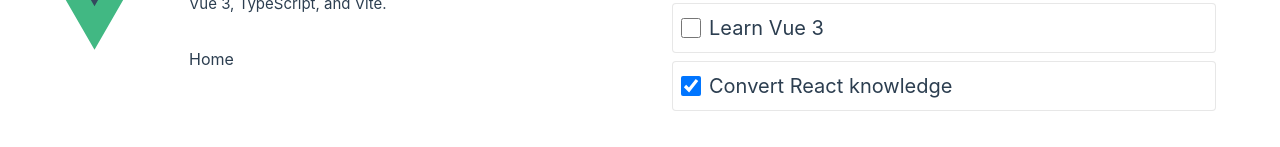
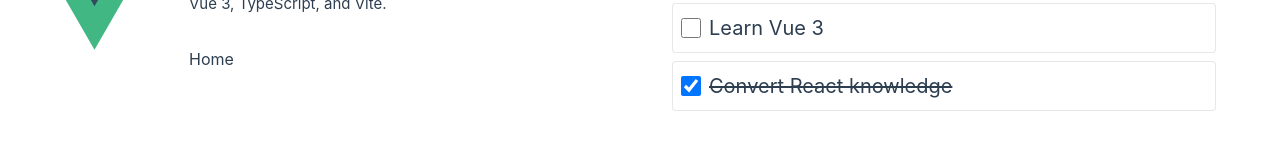
Before and after one commit to andreeaorian/multi-page-to-do-app, a Vue app: page / in a window 1280 px wide. Shown: the part 405-552 px from the top of the page. Built offline with nearby package versions, Linux system fonts and the light colour scheme; the HTML template or start-up script is replaced by a standard one.

Commit message:
Persist the check into the store

```diff
--- a/src/components/ToDoItem.vue
+++ b/src/components/ToDoItem.vue
@@ -1,7 +1,7 @@
 <template>
   <li class="todo-item">
-    <input type="checkbox" :checked="item.isCompleted" />
-    <span>{{ item.title }}</span>
+    <input type="checkbox" :checked="item.isCompleted" @change="$emit('toggle')" />
+    <span :class="{ lineThrough: item.isCompleted }">{{ item.title }}</span>
   </li>
 </template>
 
@@ -9,6 +9,7 @@
 import type { ToDoItem } from '@/types/ToDoItem'
 
 defineProps<{ item: ToDoItem }>()
+defineEmits(['toggle'])
 </script>
 
 <style scoped>
@@ -30,5 +31,9 @@
   &:hover {
     background-color: var(--color-hover);
   }
+
+  .lineThrough {
+    text-decoration: line-through;
+  }
 }
 </style>
--- a/src/components/ToDoList.vue
+++ b/src/components/ToDoList.vue
@@ -1,7 +1,12 @@
 <template>
   <div class="todo-container">
     <ul class="todo-list">
-      <TodoItem v-for="item in allTodoItems" :key="item.id" :item="item" />
+      <TodoItem
+        v-for="item in allTodoItems"
+        :key="item.id"
+        :item="item"
+        @toggle="store.toggleComplete(item.id)"
+      />
     </ul>
   </div>
 </template>
--- a/src/stores/toDoStore.ts
+++ b/src/stores/toDoStore.ts
@@ -22,8 +22,14 @@
     toDoItems.value.push(item)
   }
 
+  const toggleComplete = (id: number) => {
+    const item = toDoItems.value.find((t) => t.id === id)
+    if (item) item.isCompleted = !item.isCompleted
+  }
+
   return {
     toDoItems,
     addTodo,
+    toggleComplete,
   }
 })
```
